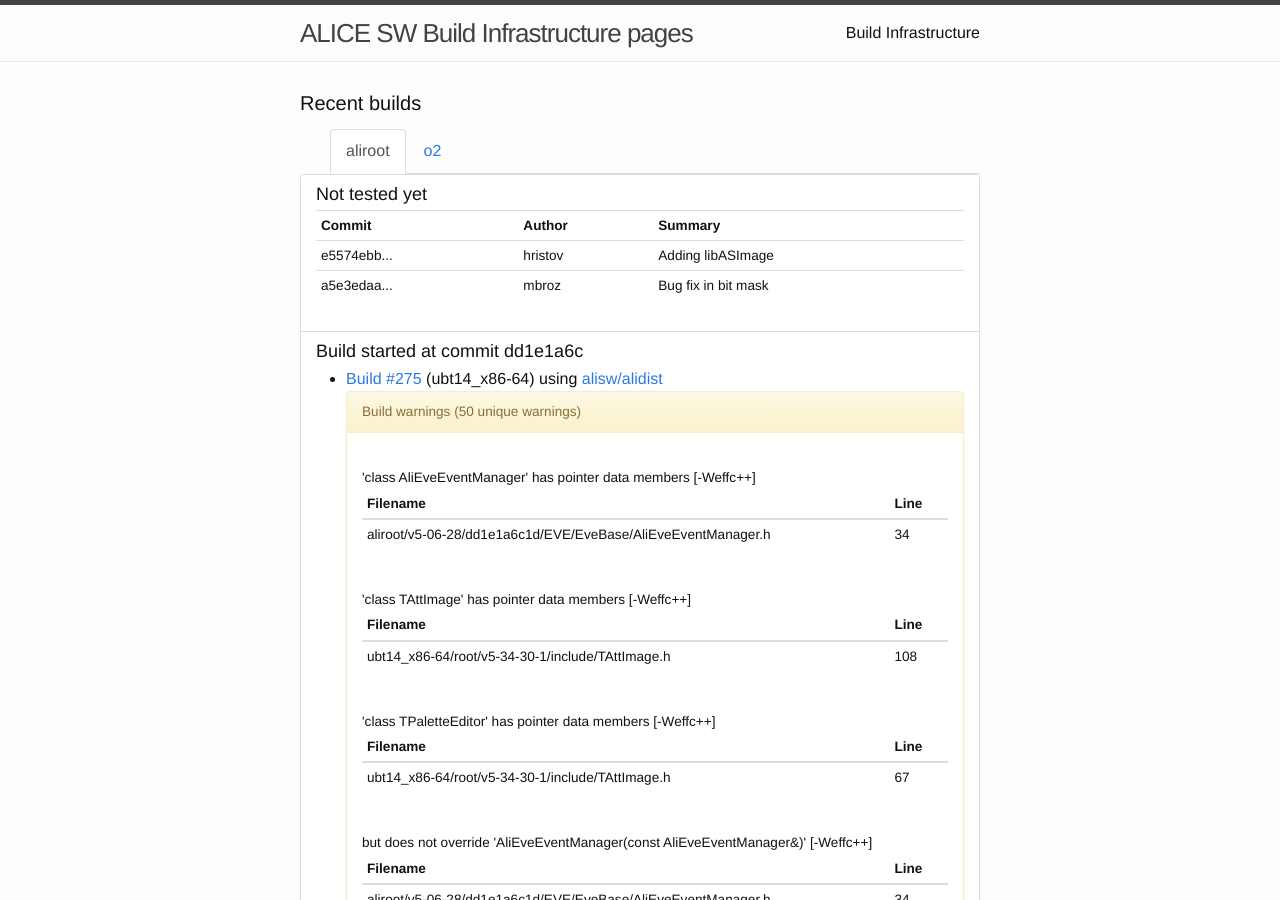
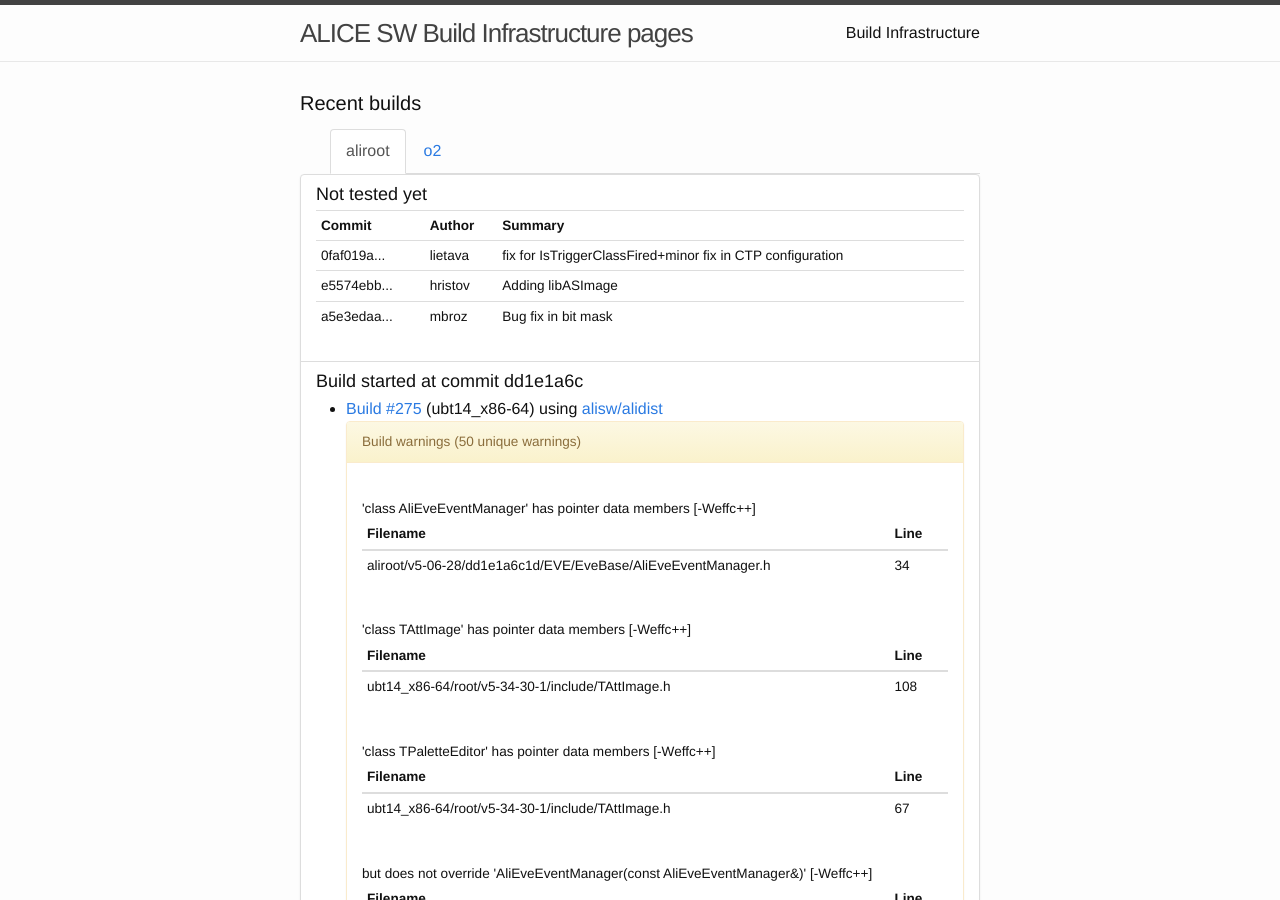
Before and after one commit to alisw/alisw.github.io, a Jekyll site: the page built from index.html, in a window 1280 px wide and 900 px high. Built offline with Jekyll 4.4.1, drawn with Linux system fonts in a browser that asks for light colours; nearby versions of some CDN libraries.

Commit message:
Updated results.

```diff
--- a/_data/commits-aliroot-master.yaml
+++ b/_data/commits-aliroot-master.yaml
@@ -1,3 +1,8 @@
+-
+ commit: "0faf019a0fa7ae0d0128a4c48b54b1d4edca2867"
+ message: >-
+    fix for IsTriggerClassFired+minor fix in CTP configuration
+ author: !!str lietava
 -
  commit: "e5574ebb3ecbd23955e072bf252af3b1f6ef6ca7"
  message: >-
```
